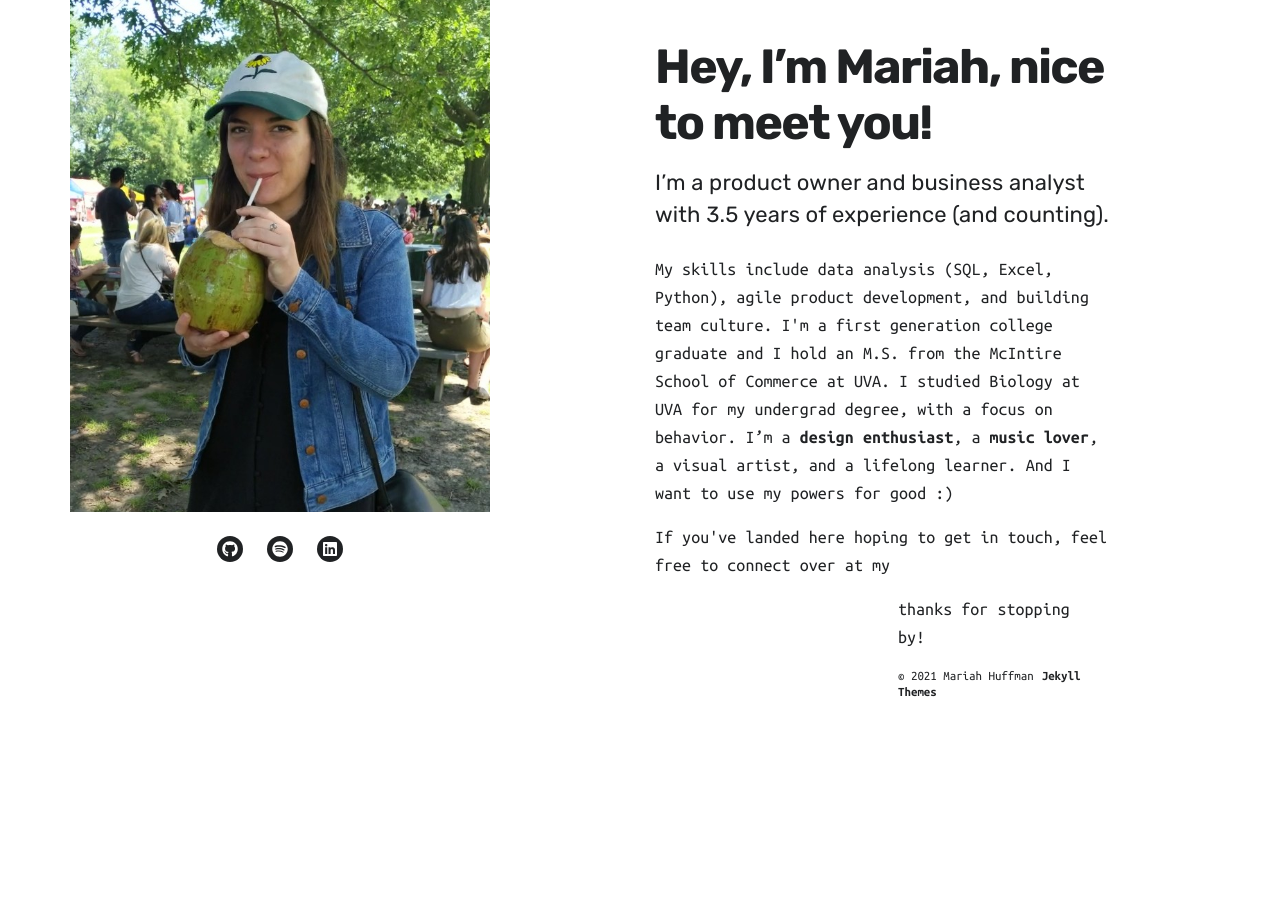
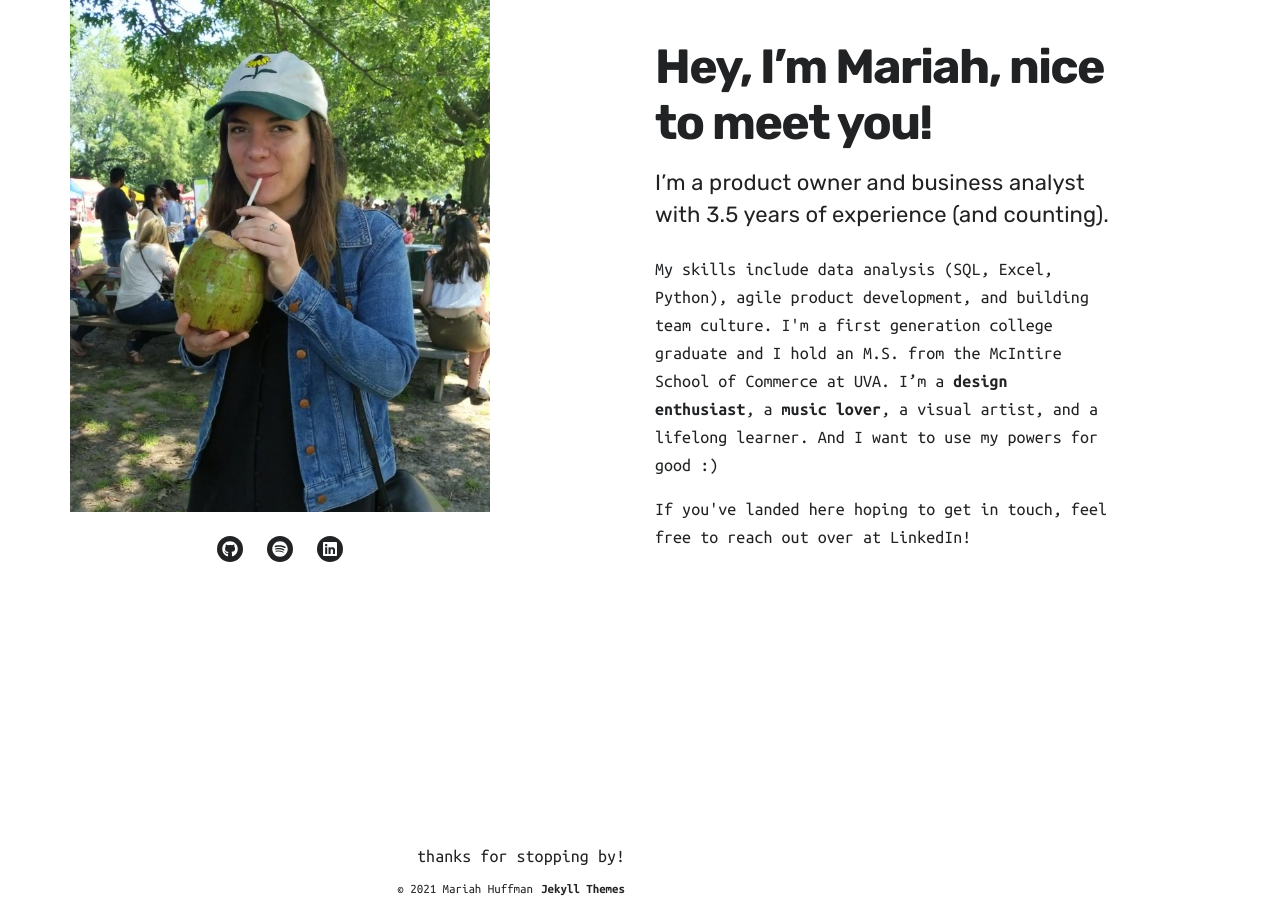
Before and after one commit to mariahhuffman/mariahhuffman.github.io, a Jekyll site: the page built from _projects/2019-07-24-demo-project.md, in a window 1280 px wide and 900 px high, scrolled down 7182 px. Built offline with Jekyll 4.4.1, drawn with Linux system fonts in a browser that asks for light colours; nearby versions of some CDN libraries; before the commit the page ends 7881 px from its top, so only the background shows below that.

Commit message:
Update section__about.html

```diff
--- a/_includes/section__about.html
+++ b/_includes/section__about.html
@@ -16,12 +16,11 @@
         (and counting).
       </p>
 
-      <p>My skills include data analysis (SQL, Excel, Python), agile product development,
-        and building team culture. I'm a first generation college graduate and I hold an M.S. from the McIntire School of Commerce at UVA. I studied Biology at UVA for my undergrad degree, with a focus on behavior. I’m a <a href="https://99percentinvisible.org/">design enthusiast</a>,
+       <p>My skills include data analysis (SQL, Excel, Python), agile product development,
+        and building team culture. I'm a first generation college graduate and I hold an M.S. from the McIntire School of Commerce at UVA. I’m a <a href="https://99percentinvisible.org/">design enthusiast</a>,
         a <a href="https://youtu.be/OS48Lp34Zic">music lover</a>, a visual artist, and a lifelong learner.
         And I want to use my powers for good :)</p>
-      <p>If you've landed here hoping to get in touch, feel free to connect over at my <a href="https://www.linkedin.com/in/mariahhuffman/>LinkedIn</a>!</p>
-
+      <p>If you've landed here hoping to get in touch, feel free to reach out over at LinkedIn!</p>
 
     </div>
   </div>
```
